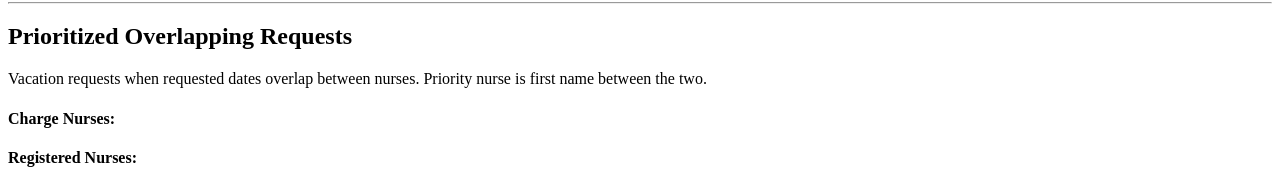
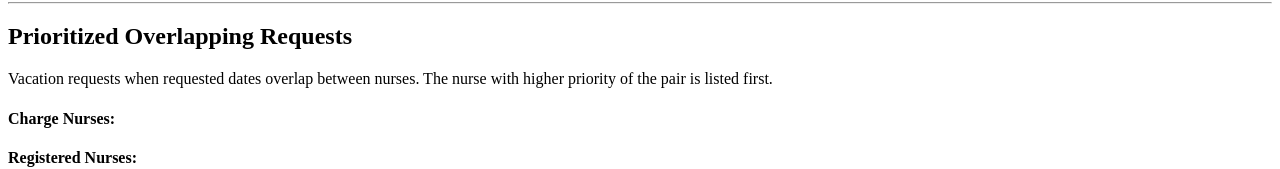
Before and after one commit to ayohana/nurse_NATA, a website: page src/index.html in a window 1280 px wide. Shown: the part 1143-1312 px from the top of the page. Drawn offline with Linux system fonts and the light colour scheme.

Commit message:
Edit README, Fix UI wording

```diff
--- a/src/index.html
+++ b/src/index.html
@@ -132,7 +132,7 @@
       <hr>
       <div id="conflictingRequests">
         <h2>Prioritized Overlapping Requests</h2>
-        <p>Vacation requests when requested dates overlap between nurses.  Priority nurse is first name between the two.</p>
+        <p>Vacation requests when requested dates overlap between nurses.  The nurse with higher priority of the pair is listed first.</p>
         <div id="conflictingOutput">
           <h4>Charge Nurses:</h4>
           <div id="conflictingCN">
```
Also changed, not shown: README.md, src/img/snippet3.png.
